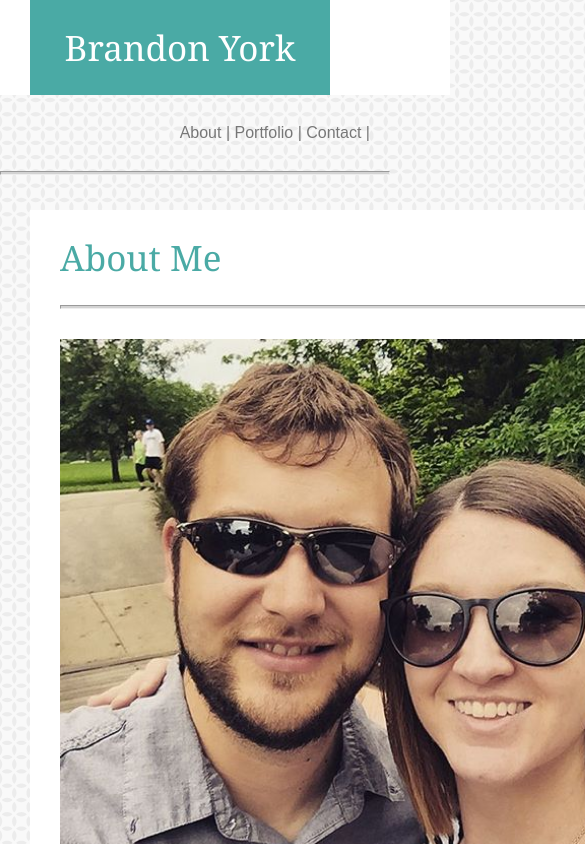
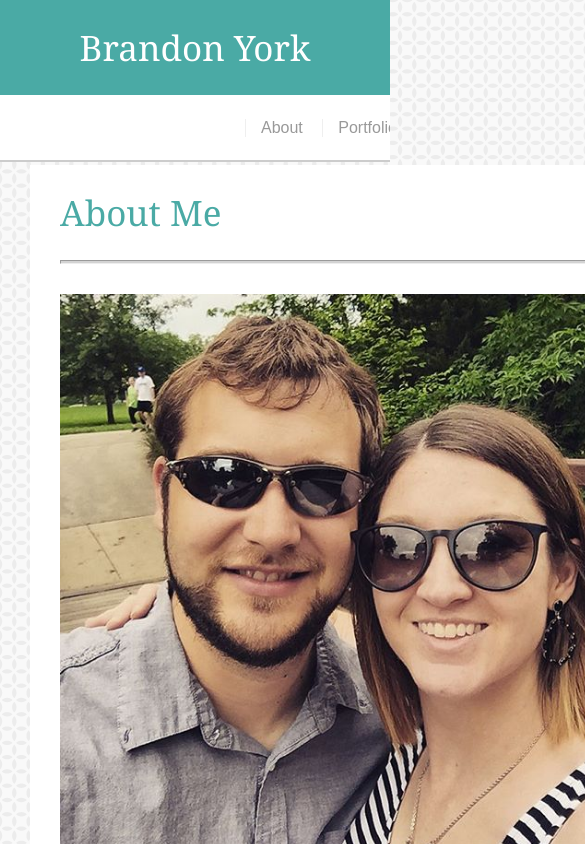
Before and after one commit to byork2005/responsive-portfolio, a plain HTML site: page index.html in a window 390 px wide. Shown: the top 844 px of the page, 585 px wide, since content can reach past the window. Drawn offline with Linux system fonts and the light colour scheme.

Commit message:
another update

```diff
--- a/assets/css/style.css
+++ b/assets/css/style.css
@@ -17,17 +17,21 @@ body {
 
 #outerheader {
 	width: 100%;
-	height: 95px;
 	background-color: #ffffff;
-	margin: 0;
-	padding: 0;
+	margin: 0 0 30px;
+	position: fixed;
+	border-bottom: 2px solid #ccc;
+	background: #fff;
+	overflow: auto;
+	z-index: 100;
 }
 
-header {
-	width: 960px;
-	height: 95px;
+.container {
+	max-width: 960px;
+	width: 100%;
 	margin: 0 auto;
-	background-color: #ffffff;
+	clear: both;
+
 }
 
 #nameheader {
@@ -47,7 +51,24 @@ header {
 	float: right;
 }
 
-a:link, a:visited {
+.navbox a {
+	display: inline-block;
+  	padding-left: 15px;
+  	margin-left: 15px;
+  	line-height: 18px;
+ 	color: #999;
+  	text-decoration: none;
+  	border-left: 1px solid #efefef;
+}
+
+.navbox a:hover, a:active {
+	text-decoration: underline;
+	color: black;
+}
+
+
+
+/*a:link, a:visited {
     text-decoration: none;
     color: #777777;
 }
@@ -57,10 +78,10 @@ a:link, a:visited {
 	/*color: black;*/
 /*}*/
 
-#aboutlink:hover, #portfoliolink:hover, #contactlink:hover {
+/*#aboutlink:hover, #portfoliolink:hover, #contactlink:hover {
 	text-decoration: underline;
 	color: black;
-}
+/*}*/
 
 
 hr {
@@ -71,11 +92,13 @@ hr {
 
 
 section {
-	width: 960px;
+	max-width: 960px;
 	margin: 0 auto;
 	margin-bottom: 60px;
 	padding-bottom: 80px;
 	min-height: 100%;
+	padding-top: 100px;
+	width: 100%;
 
 }
 
@@ -125,6 +148,10 @@ aside {
 	position: relative;
 	left: 27px;
 	margin: 20px 0;
+}
+
+.iconlinks a {
+	text-decoration: none;
 }
 
 footer {
@@ -224,11 +251,6 @@ footer {
 		float: none;
 		width: 590px;
 				}
-	header 		{
-		width: 100%;
-		padding-right: 30px;
-		padding-left: 30px;
-				}
 	section 	{
 		width: 100%;
 		padding-left: 30px;
@@ -257,11 +279,25 @@ footer {
 @media screen and (max-width: 640px) {
 	#biopicture {
 		float: none;
+		max-width: 590px;
 		width: 100%;
+				}
+	#nameheader {
+		width: 100%;
+		float: none;
+				}
+	.navbox	{
+		width: 100%;
+		float: none;
+		margin: 0 0 0 230px;
+		line-height: 25px;
+		padding: 20px 0;
+				}
+	section 	{
+		padding: 130px 30px 80px;
+				}
 
-				}
-	header #outerheader 	{
-		background-color: none;
-	}
+
+
 
 }
--- a/index.html
+++ b/index.html
@@ -18,7 +18,7 @@
 
     <body>
 
-      <div id="outerheader">
+      <!-- <div id="outerheader">
 
         <header>
 
@@ -38,7 +38,26 @@
 
       <div class="clearfix"></div>
 
-      <hr>
+      <! <hr> -->
+
+      <header id="outerheader">
+
+        <div class="container">
+
+          <div id="nameheader">Brandon York</div>
+
+          <div class="navbox">
+
+            <a href="index.html">About</a>
+            <a href="portfolio.html">Portfolio</a>
+            <a href="contact.html">Contact</a>
+
+          </div>
+
+        </div>
+
+      </header>
+
 
       <section>
 
```
Also changed, not shown: contact.html (+20 -2 lines), portfolio.html (+20 -2 lines).
